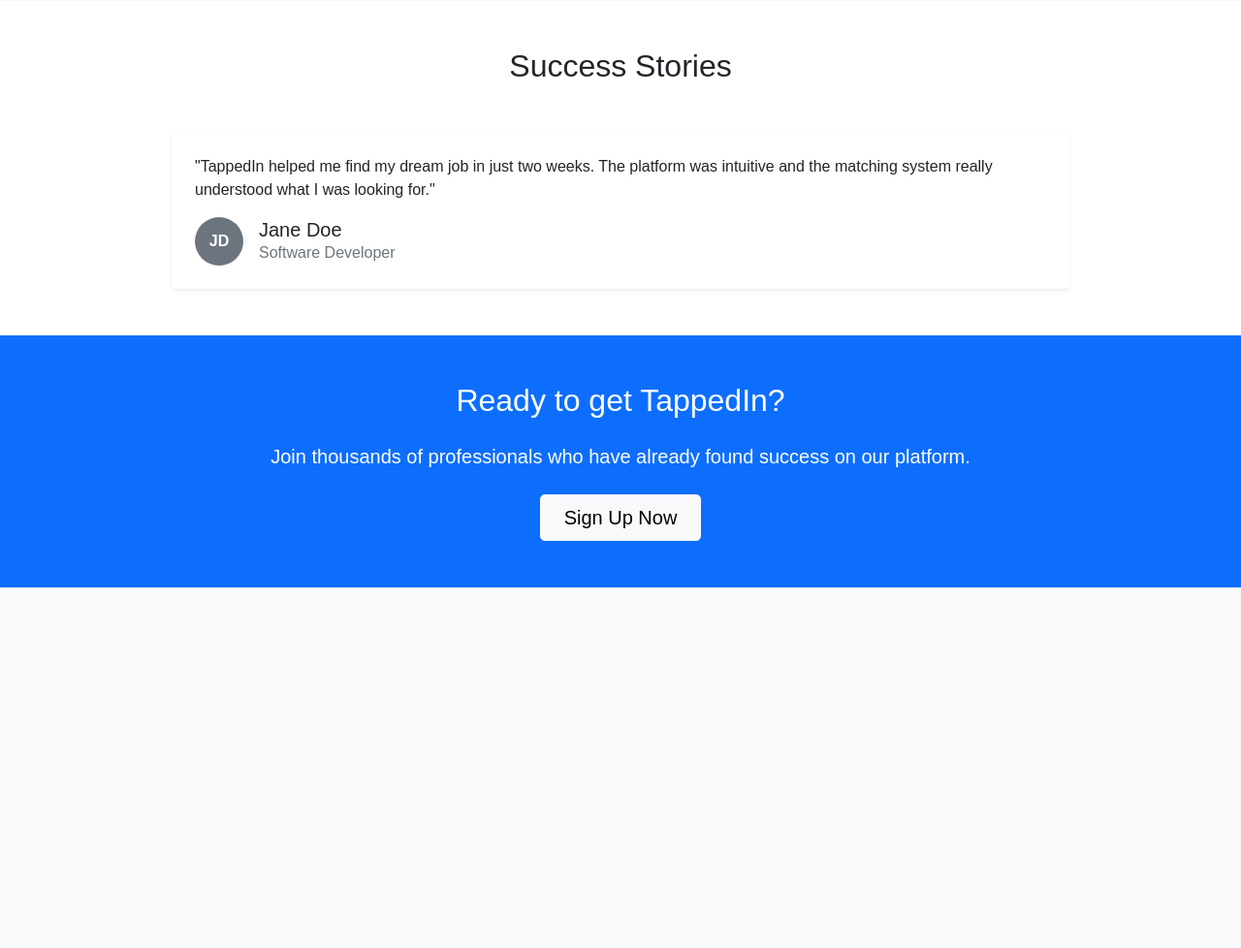
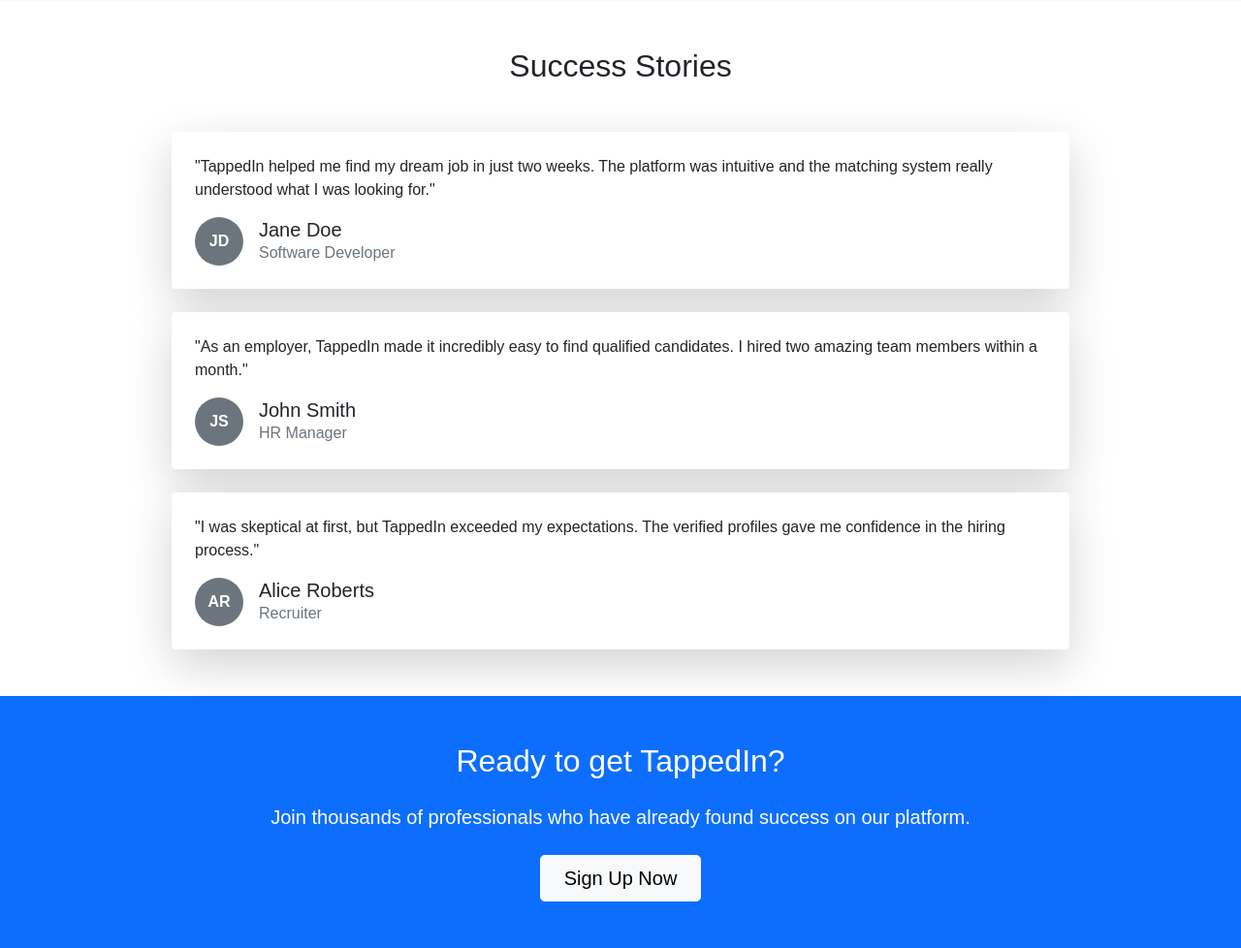
Before and after one commit to Ale-Newport/404-Not-Found, a Django app: page / in a window 1280 px wide. Shown: the part 1201-2179 px from the top of the page at 97% size. Before the commit the page ends 1807 px from the top, so only its background shows below. Run offline with Django 5.2, Linux system fonts and the light colour scheme; parts of the project's set-up code (start-up, migrations or seed data) failed here and were passed over; some libraries are stand-ins or nearby versions.

Commit message:
add Success Stories to home page

```diff
--- a/app/templates/account/home.html
+++ b/app/templates/account/home.html
@@ -19,11 +19,6 @@
             Already have an account?
             <a href="{% url 'login' %}" class="text-primary fw-bold">Log in here</a>
           </p>
-        </div>
-        <div class="col-lg-6">
-          <div class="text-center">
-            <img src="/api/placeholder/600/400" alt="TappedIn - Job matching platform" class="img-fluid rounded-3 shadow-lg">
-          </div>
         </div>
       </div>
     </div>
@@ -76,13 +71,33 @@
       <div class="row">
         <div class="col-lg-10 mx-auto">
           <div class="testimonial-carousel">
-            <div class="testimonial-item bg-white p-4 rounded shadow-sm">
+            <div class="testimonial-item bg-white p-4 rounded shadow-lg">
               <p class="mb-3">"TappedIn helped me find my dream job in just two weeks. The platform was intuitive and the matching system really understood what I was looking for."</p>
               <div class="d-flex align-items-center">
                 <div class="testimonial-avatar bg-secondary text-white rounded-circle me-3">JD</div>
                 <div>
                   <h5 class="mb-0">Jane Doe</h5>
                   <p class="text-muted mb-0">Software Developer</p>
+                </div>
+              </div>
+            </div>
+            <div class="testimonial-item bg-white p-4 rounded shadow-lg mt-4">
+              <p class="mb-3">"As an employer, TappedIn made it incredibly easy to find qualified candidates. I hired two amazing team members within a month."</p>
+              <div class="d-flex align-items-center">
+                <div class="testimonial-avatar bg-secondary text-white rounded-circle me-3">JS</div>
+                <div>
+                  <h5 class="mb-0">John Smith</h5>
+                  <p class="text-muted mb-0">HR Manager</p>
+                </div>
+              </div>
+            </div>
+            <div class="testimonial-item bg-white p-4 rounded shadow-lg mt-4">
+              <p class="mb-3">"I was skeptical at first, but TappedIn exceeded my expectations. The verified profiles gave me confidence in the hiring process."</p>
+              <div class="d-flex align-items-center">
+                <div class="testimonial-avatar bg-secondary text-white rounded-circle me-3">AR</div>
+                <div>
+                  <h5 class="mb-0">Alice Roberts</h5>
+                  <p class="text-muted mb-0">Recruiter</p>
                 </div>
               </div>
             </div>
```
